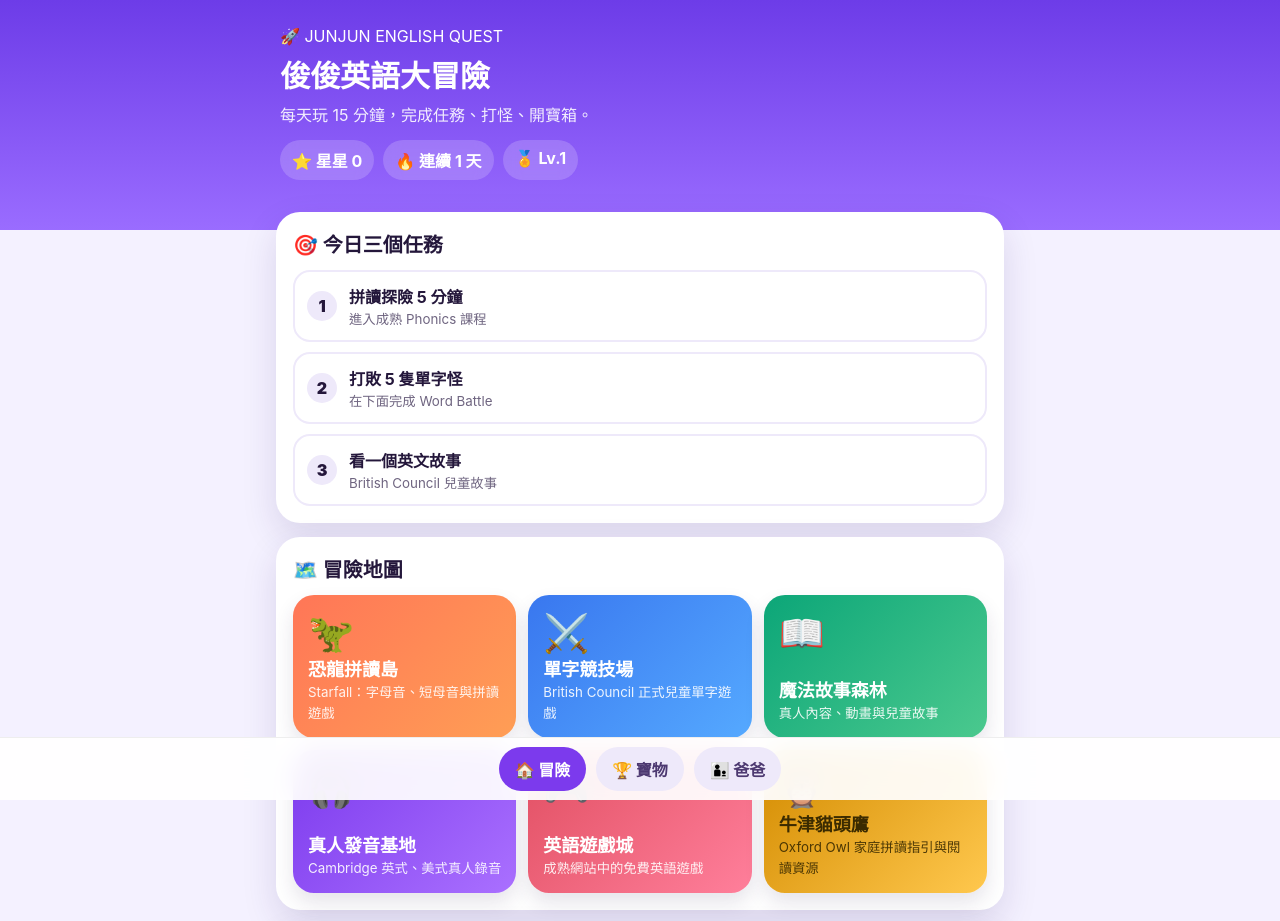
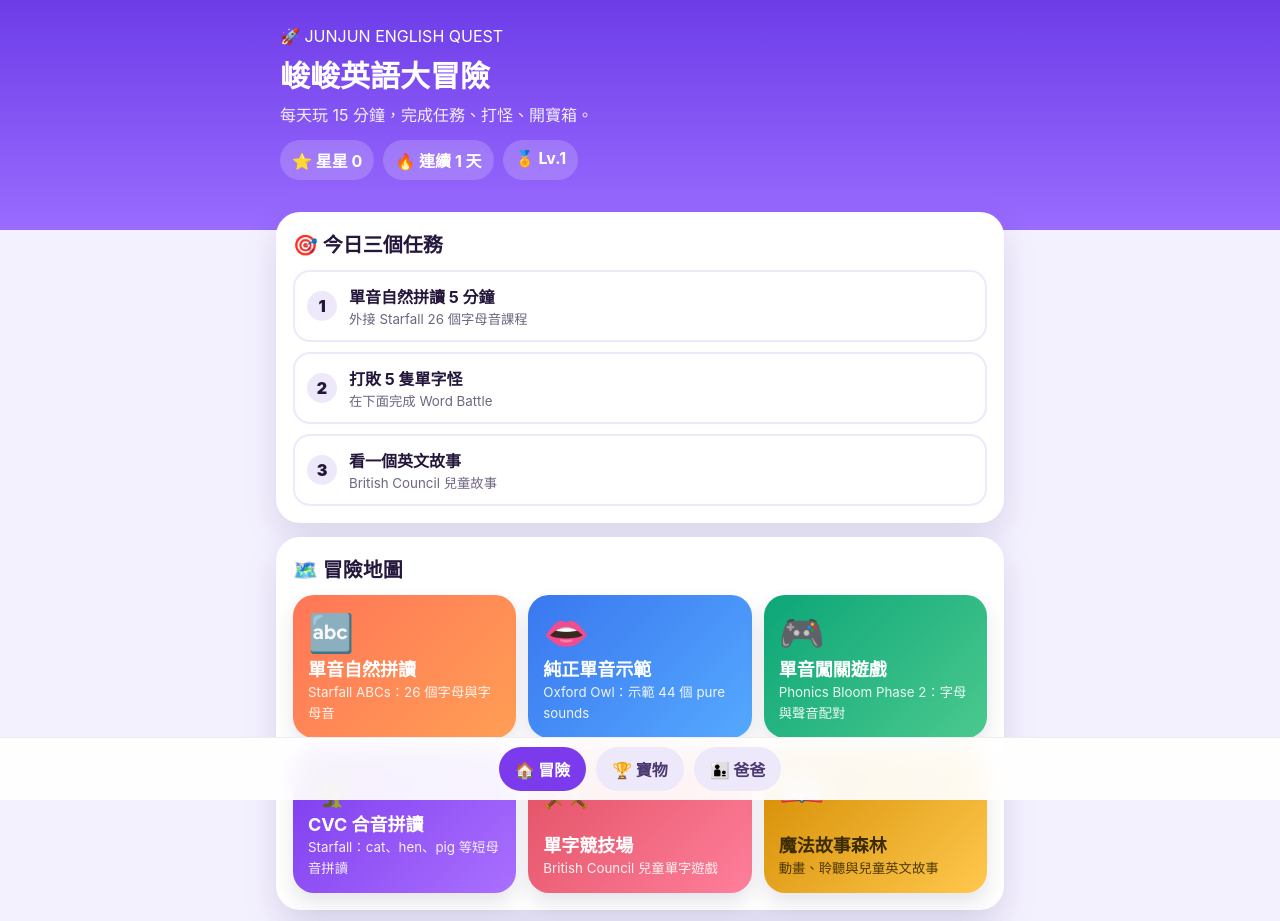
Before and after one commit to yungsimon774-dev/Junjun-English-Adventure, a plain HTML site: page index.html in a window 1280 px wide. Shown: the top 921 px of the page. Drawn offline with Linux system fonts and the light colour scheme.

Commit message:
Add files via upload

```diff
--- a/index.html
+++ b/index.html
@@ -4,7 +4,7 @@
 <meta charset="utf-8">
 <meta name="viewport" content="width=device-width,initial-scale=1,viewport-fit=cover">
 <meta name="theme-color" content="#7c3aed">
-<title>俊俊英語大冒險</title>
+<title>峻峻英語大冒險</title>
 <style>
 :root{--bg:#f4f1ff;--card:#fff;--ink:#24173b;--muted:#6f6580;--purple:#7c3aed;--gold:#f5b942;--green:#20a66a;--red:#e14f62}
 *{box-sizing:border-box} body{margin:0;font-family:-apple-system,BlinkMacSystemFont,"Segoe UI","PingFang TC","Microsoft JhengHei",sans-serif;background:linear-gradient(180deg,#6d3ce8 0,#9a6cff 230px,var(--bg) 230px);color:var(--ink)}
@@ -36,7 +36,7 @@ button,a{font:inherit}.wrap{max-width:760px;margin:auto;padding:18px 16px 90px}.
 <section id="home" class="page active">
   <header class="hero">
     <div>🚀 JUNJUN ENGLISH QUEST</div>
-    <h1>俊俊英語大冒險</h1>
+    <h1>峻峻英語大冒險</h1>
     <p>每天玩 15 分鐘，完成任務、打怪、開寶箱。</p>
     <div class="status"><div class="pill">⭐ 星星 <span id="stars">0</span></div><div class="pill">🔥 連續 <span id="streak">1</span> 天</div><div class="pill">🏅 Lv.<span id="level">1</span></div></div>
   </header>
@@ -44,7 +44,7 @@ button,a{font:inherit}.wrap{max-width:760px;margin:auto;padding:18px 16px 90px}.
   <div class="panel">
     <h2>🎯 今日三個任務</h2>
     <div class="mission">
-      <div class="task" data-task="phonics"><div class="check">1</div><div><b>拼讀探險 5 分鐘</b><small>進入成熟 Phonics 課程</small></div></div>
+      <div class="task" data-task="phonics"><div class="check">1</div><div><b>單音自然拼讀 5 分鐘</b><small>外接 Starfall 26 個字母音課程</small></div></div>
       <div class="task" data-task="game"><div class="check">2</div><div><b>打敗 5 隻單字怪</b><small>在下面完成 Word Battle</small></div></div>
       <div class="task" data-task="story"><div class="check">3</div><div><b>看一個英文故事</b><small>British Council 兒童故事</small></div></div>
     </div>
@@ -53,12 +53,12 @@ button,a{font:inherit}.wrap{max-width:760px;margin:auto;padding:18px 16px 90px}.
   <div class="panel">
     <h2>🗺️ 冒險地圖</h2>
     <div class="grid">
-      <a class="card c1 external phonics-link" href="https://www.starfall.com/h/learn-to-read/" target="_blank"><span class="icon">🦖</span><div><b>恐龍拼讀島</b><br><small>Starfall：字母音、短母音與拼讀遊戲</small></div></a>
-      <a class="card c2" href="https://learnenglishkids.britishcouncil.org/grammar-vocabulary/word-games" target="_blank"><span class="icon">⚔️</span><div><b>單字競技場</b><br><small>British Council 正式兒童單字遊戲</small></div></a>
-      <a class="card c3 story-link" href="https://learnenglishkids.britishcouncil.org/listen-watch/short-stories" target="_blank"><span class="icon">📖</span><div><b>魔法故事森林</b><br><small>真人內容、動畫與兒童故事</small></div></a>
-      <a class="card c4" href="https://dictionary.cambridge.org/pronunciation/" target="_blank"><span class="icon">🎧</span><div><b>真人發音基地</b><br><small>Cambridge 英式、美式真人錄音</small></div></a>
-      <a class="card c5" href="https://learnenglishkids.britishcouncil.org/fun-games/games" target="_blank"><span class="icon">🎮</span><div><b>英語遊戲城</b><br><small>成熟網站中的免費英語遊戲</small></div></a>
-      <a class="card c6" href="https://home.oxfordowl.co.uk/reading/phonics/" target="_blank"><span class="icon">🦉</span><div><b>牛津貓頭鷹</b><br><small>Oxford Owl 家庭拼讀指引與閱讀資源</small></div></a>
+      <a class="card c1 external phonics-link" href="https://www.starfall.com/h/abcs/" target="_blank" rel="noopener"><span class="icon">🔤</span><div><b>單音自然拼讀</b><br><small>Starfall ABCs：26 個字母與字母音</small></div></a>
+      <a class="card c2 phonics-link" href="https://home.oxfordowl.co.uk/phonics-videos/" target="_blank" rel="noopener"><span class="icon">👄</span><div><b>純正單音示範</b><br><small>Oxford Owl：示範 44 個 pure sounds</small></div></a>
+      <a class="card c3 phonics-link" href="https://www.phonicsbloom.com/uk/game/list/phonics-games-phase-2" target="_blank" rel="noopener"><span class="icon">🎮</span><div><b>單音闖關遊戲</b><br><small>Phonics Bloom Phase 2：字母與聲音配對</small></div></a>
+      <a class="card c4 phonics-link" href="https://www.starfall.com/h/learn-to-read/" target="_blank" rel="noopener"><span class="icon">🦖</span><div><b>CVC 合音拼讀</b><br><small>Starfall：cat、hen、pig 等短母音拼讀</small></div></a>
+      <a class="card c5" href="https://learnenglishkids.britishcouncil.org/grammar-vocabulary/word-games" target="_blank" rel="noopener"><span class="icon">⚔️</span><div><b>單字競技場</b><br><small>British Council 兒童單字遊戲</small></div></a>
+      <a class="card c6 story-link" href="https://learnenglishkids.britishcouncil.org/listen-watch/short-stories" target="_blank" rel="noopener"><span class="icon">📖</span><div><b>魔法故事森林</b><br><small>動畫、聆聽與兒童英文故事</small></div></a>
     </div>
   </div>
 
@@ -70,7 +70,7 @@ button,a{font:inherit}.wrap{max-width:760px;margin:auto;padding:18px 16px 90px}.
     <div class="answers" id="answers"></div>
     <div class="msg" id="msg">連續答對 5 題，完成今日任務！</div>
   </div>
-  <p class="resource-note">說明：真人發音、正式故事及拼讀內容直接使用 Cambridge、British Council、Starfall、Oxford Owl；本 App 只負責入口、遊戲化任務及本機進度記錄。部分網站可能要求登入或另開新頁。</p>
+  <p class="resource-note">說明：自然拼讀及故事內容全部外接成熟網站，包括 Starfall、Oxford Owl、Phonics Bloom、British Council；本 App 只負責入口、遊戲化任務及本機進度記錄。部分網站可能要求登入或另開新頁。</p>
 </section>
 
 <section id="rewards" class="page">
@@ -109,9 +109,9 @@ const words=[
  {w:"BOOK",a:"書",x:["靴子","船"]},{w:"CAR",a:"汽車",x:["貓","蛋糕"]},{w:"STAR",a:"星星",x:["樓梯","故事"]},
  {w:"MILK",a:"牛奶",x:["月亮","老鼠"]}
 ];
-let state=JSON.parse(localStorage.getItem("junjunEnglishV1")||'{"stars":0,"phonics":false,"story":false,"wins":0}');
+let state=JSON.parse(localStorage.getItem("junjunEnglishV2")||localStorage.getItem("junjunEnglishV1")||'{"stars":0,"phonics":false,"story":false,"wins":0}');
 let current=null;
-function save(){localStorage.setItem("junjunEnglishV1",JSON.stringify(state));render()}
+function save(){localStorage.setItem("junjunEnglishV2",JSON.stringify(state));render()}
 function shuffle(a){return [...a].sort(()=>Math.random()-.5)}
 function next(){
  current=words[Math.floor(Math.random()*words.length)];
```
Also changed, not shown: 使用說明.txt.
